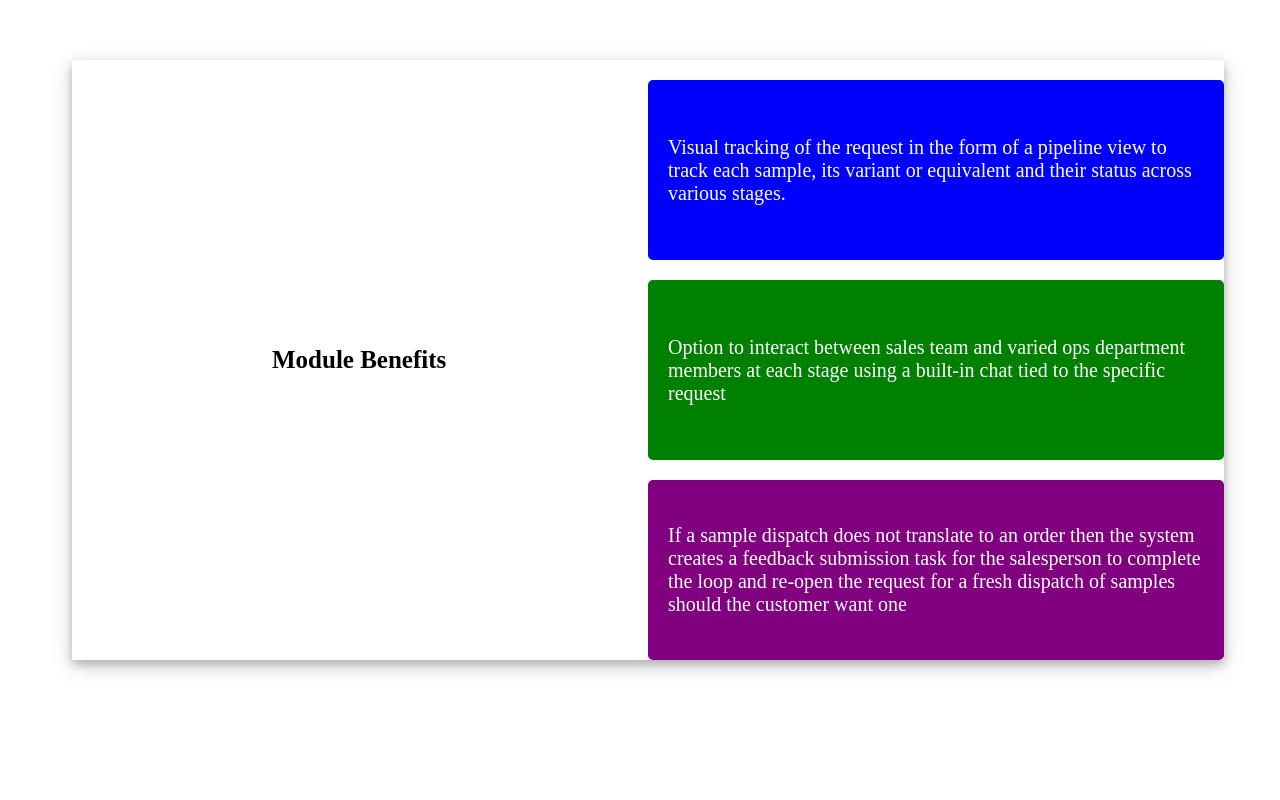
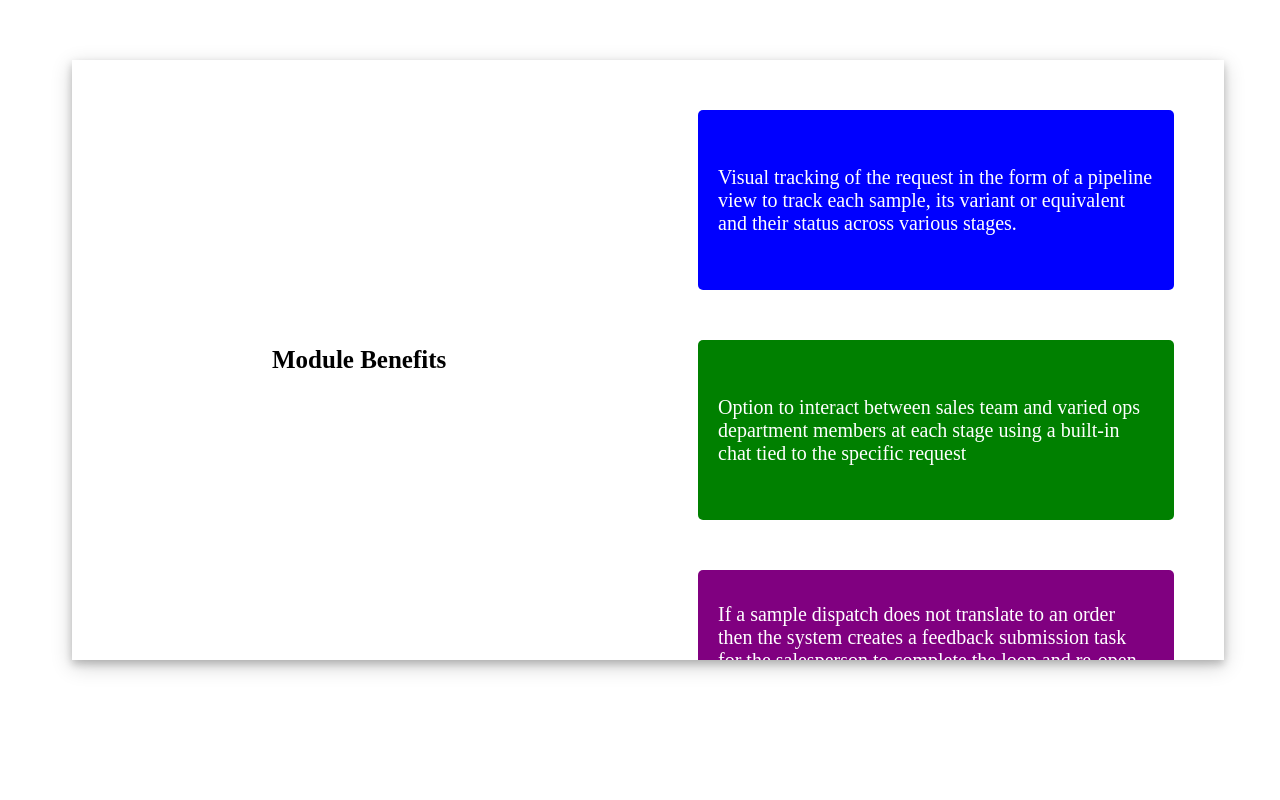
Before and after one commit to shivaram0005/sysmix-modules, a plain HTML site: page index.html in a window 1280 px wide. Drawn offline with Linux system fonts and the light colour scheme.

Commit message:
added extra margins

```diff
--- a/index.css
+++ b/index.css
@@ -30,7 +30,7 @@
 .content div{
     width: fit-content;
     height: 180px;
-    margin: 20px 0px;
+    margin: 50px 50px;
     border-radius: 5px;
     display: flex;
     justify-content: center;
```
